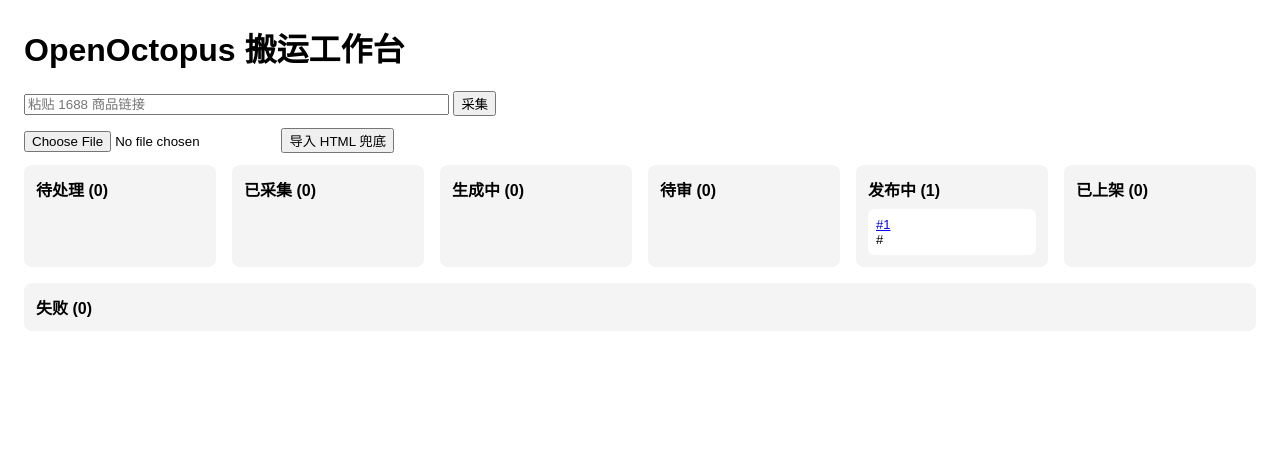
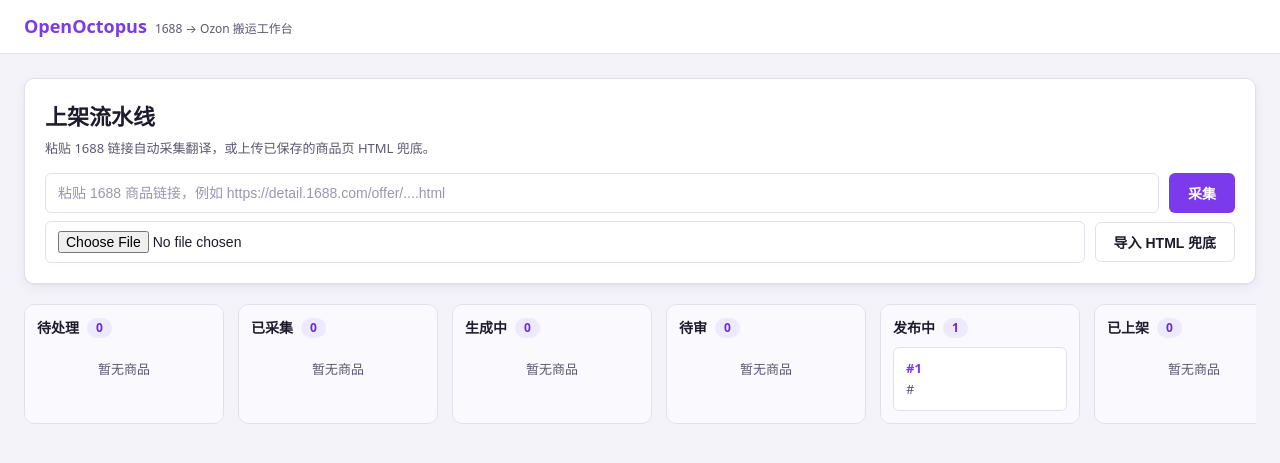
Before and after one commit to ryanhwong/OpenOctopus, a FastAPI app: page / in a window 1280 px wide. Shown: the top 463 px of the page. Run offline with FastAPI, Linux system fonts and the light colour scheme; tables that the repository leaves empty hold one stand-in row (values such as "Sample post"); parts of the project's set-up code (start-up, migrations or seed data) failed here and were passed over.

Commit message:
style: revamp workbench UI with shared design system

```diff
--- /dev/null
+++ b/src/openoctopus/web/templates/base.html
@@ -0,0 +1,101 @@
+<!doctype html>
+<html lang="zh-CN">
+<head>
+<meta charset="utf-8">
+<meta name="viewport" content="width=device-width, initial-scale=1">
+<title>{% block title %}OpenOctopus{% endblock %}</title>
+<style>
+:root{
+  --bg:#f5f3fa; --surface:#ffffff; --surface-2:#faf9fd;
+  --primary:#7c3aed; --primary-dark:#6d28d9; --primary-soft:#ede9fe;
+  --cta:#f97316; --cta-dark:#ea580c;
+  --text:#1e1b2e; --muted:#5b5872; --border:#e3e0ee;
+  --success:#16a34a; --success-bg:#dcfce7;
+  --warning:#b45309; --warning-bg:#fef3c7;
+  --danger:#dc2626; --danger-bg:#fee2e2;
+  --info:#1d4ed8; --info-bg:#dbeafe;
+  --radius:10px; --radius-s:6px;
+  --shadow:0 1px 2px rgba(30,27,46,.06),0 4px 12px rgba(30,27,46,.06);
+}
+*{box-sizing:border-box}
+body{margin:0;background:var(--bg);color:var(--text);
+  font-family:"Fira Sans",system-ui,-apple-system,"PingFang SC","Microsoft YaHei",sans-serif;
+  font-size:15px;line-height:1.6}
+a{color:var(--primary)}
+.topbar{background:var(--surface);border-bottom:1px solid var(--border);
+  padding:12px 24px;display:flex;align-items:center;gap:16px;position:sticky;top:0;z-index:30}
+.brand{font-weight:700;font-size:18px;color:var(--primary);text-decoration:none;white-space:nowrap}
+.brand small{font-weight:400;color:var(--muted);font-size:12px;margin-left:8px}
+.topbar nav{margin-left:auto;display:flex;gap:8px}
+.wrap{max-width:1280px;margin:0 auto;padding:24px}
+.card{background:var(--surface);border:1px solid var(--border);border-radius:var(--radius);
+  box-shadow:var(--shadow);padding:20px}
+h1{font-size:22px;margin:0 0 16px}
+h2{font-size:17px;margin:24px 0 12px}
+h3{font-size:15px;margin:20px 0 8px}
+.muted{color:var(--muted);font-size:13px}
+.btn{display:inline-flex;align-items:center;justify-content:center;gap:6px;
+  min-height:40px;padding:8px 18px;border-radius:var(--radius-s);border:1px solid transparent;
+  font-size:14px;font-weight:600;cursor:pointer;text-decoration:none;
+  transition:background-color .2s,color .2s,border-color .2s,box-shadow .2s}
+.btn-primary{background:var(--primary);color:#fff}
+.btn-primary:hover{background:var(--primary-dark)}
+.btn-cta{background:var(--cta);color:#fff}
+.btn-cta:hover{background:var(--cta-dark)}
+.btn-ghost{background:var(--surface);border-color:var(--border);color:var(--text)}
+.btn-ghost:hover{border-color:var(--primary);color:var(--primary)}
+.btn-danger-ghost{background:var(--surface);border-color:var(--border);color:var(--danger)}
+.btn-danger-ghost:hover{border-color:var(--danger)}
+.btn:focus-visible,a:focus-visible,input:focus-visible,textarea:focus-visible,select:focus-visible{
+  outline:2px solid var(--primary);outline-offset:2px}
+input[type=text],input:not([type]),input[type=file],textarea,select{
+  width:100%;padding:9px 12px;margin:4px 0 14px;font-size:14px;color:var(--text);
+  border:1px solid var(--border);border-radius:var(--radius-s);background:var(--surface)}
+input::placeholder,textarea::placeholder{color:#9a97b3}
+label{display:block;font-weight:600;font-size:13px;margin-top:4px}
+.pill{display:inline-block;padding:2px 10px;border-radius:999px;font-size:12px;font-weight:600;white-space:nowrap}
+.pill-new{background:#f1f0f6;color:var(--muted)}
+.pill-collected{background:var(--info-bg);color:var(--info)}
+.pill-generating{background:var(--warning-bg);color:var(--warning)}
+.pill-review{background:#ffedd5;color:var(--cta-dark)}
+.pill-publishing{background:var(--primary-soft);color:var(--primary-dark)}
+.pill-listed{background:var(--success-bg);color:var(--success)}
+.pill-failed{background:var(--danger-bg);color:var(--danger)}
+.cols{display:flex;gap:14px;overflow-x:auto;padding-bottom:8px}
+.col{flex:1;min-width:200px;background:var(--surface-2);border:1px solid var(--border);
+  border-radius:var(--radius);padding:12px}
+.col-head{display:flex;align-items:center;gap:8px;font-weight:700;font-size:14px;margin-bottom:4px}
+.count{background:var(--primary-soft);color:var(--primary-dark);border-radius:999px;
+  font-size:12px;padding:0 9px;font-weight:700}
+.pcard{display:block;background:var(--surface);border:1px solid var(--border);
+  border-radius:var(--radius-s);padding:10px 12px;margin-top:8px;font-size:13px;
+  color:var(--text);text-decoration:none;cursor:pointer;
+  transition:border-color .2s,box-shadow .2s}
+.pcard:hover{border-color:var(--primary);box-shadow:var(--shadow)}
+.pcard .pid{font-weight:700;color:var(--primary)}
+.pcard .url{color:var(--muted);word-break:break-all}
+.empty{color:var(--muted);font-size:13px;text-align:center;padding:16px 0}
+.grid2{display:grid;grid-template-columns:1fr 1fr;gap:20px;align-items:start}
+@media (max-width:900px){.grid2{grid-template-columns:1fr}}
+.actionbar{position:sticky;bottom:0;background:var(--surface);border:1px solid var(--border);
+  border-radius:var(--radius);box-shadow:var(--shadow);padding:12px 16px;margin-top:20px;
+  display:flex;gap:10px;flex-wrap:wrap;align-items:center}
+.actionbar form{display:inline}
+.imgpair{display:grid;grid-template-columns:1fr 1fr;gap:10px;margin-bottom:14px;
+  border:1px solid var(--border);border-radius:var(--radius-s);padding:10px;background:var(--surface-2)}
+.imgpair figure{margin:0}
+.imgpair img{width:100%;border-radius:4px;display:block;background:#fff}
+.imgpair figcaption{font-size:12px;color:var(--muted);margin-bottom:4px}
+.srcbox{background:var(--surface-2);border:1px solid var(--border);border-radius:var(--radius-s);
+  padding:12px 14px;margin-bottom:10px;font-size:14px}
+@media (prefers-reduced-motion:reduce){*{transition:none !important}}
+</style>
+</head>
+<body>
+<header class="topbar">
+  <a class="brand" href="/">OpenOctopus<small>1688 → Ozon 搬运工作台</small></a>
+  <nav>{% block nav %}{% endblock %}</nav>
+</header>
+<main class="wrap">{% block content %}{% endblock %}</main>
+</body>
+</html>
--- a/src/openoctopus/web/templates/kanban.html
+++ b/src/openoctopus/web/templates/kanban.html
@@ -1,31 +1,33 @@
-<!doctype html>
-<html><head><meta charset="utf-8"><title>OpenOctopus</title>
-<style>
- body{font-family:sans-serif;margin:24px}
- .cols{display:flex;gap:16px;flex-wrap:wrap}
- .col{flex:1;min-width:160px;background:#f4f4f4;border-radius:8px;padding:12px}
- .card{background:#fff;border-radius:6px;padding:8px;margin-top:8px;font-size:13px}
- form{margin:12px 0}
-</style></head><body>
-<h1>OpenOctopus 搬运工作台</h1>
-<form method="post" action="/products">
-  <input name="url" size="50" placeholder="粘贴 1688 商品链接">
-  <button>采集</button>
-</form>
-<form method="post" action="/products/import-html" enctype="multipart/form-data">
-  <input type="file" name="file" accept=".html">
-  <button>导入 HTML 兜底</button>
-</form>
+{% extends "base.html" %}
+{% block title %}看板 - OpenOctopus{% endblock %}
+{% block content %}
+<div class="card" style="margin-bottom:20px">
+  <h1 style="margin-bottom:4px">上架流水线</h1>
+  <p class="muted" style="margin-top:0">粘贴 1688 链接自动采集翻译，或上传已保存的商品页 HTML 兜底。</p>
+  <form method="post" action="/products" style="display:flex;gap:10px;margin:14px 0 4px">
+    <input name="url" type="text" placeholder="粘贴 1688 商品链接，例如 https://detail.1688.com/offer/....html"
+           aria-label="1688 商品链接" style="margin:0">
+    <button class="btn btn-primary" type="submit" style="white-space:nowrap">采集</button>
+  </form>
+  <form method="post" action="/products/import-html" enctype="multipart/form-data"
+        style="display:flex;gap:10px;margin:8px 0 0;align-items:center">
+    <input type="file" name="file" accept=".html" aria-label="商品页 HTML 文件" style="margin:0">
+    <button class="btn btn-ghost" type="submit" style="white-space:nowrap">导入 HTML 兜底</button>
+  </form>
+</div>
+
 <div class="cols">
 {% for label, items in groups %}
-  <div class="col"><strong>{{ label }} ({{ items|length }})</strong>
-  {% for it in items %}
-    <div class="card">
-      <a href="/products/{{ it['id'] }}">#{{ it['id'] }}</a><br>
-      {{ it['source_url'][:40] }}
-    </div>
-  {% endfor %}
-  </div>
+  <section class="col" aria-label="{{ label }}">
+    <div class="col-head">{{ label }} <span class="count">{{ items|length }}</span></div>
+    {% for it in items %}
+      <a class="pcard" href="/products/{{ it['id'] }}" title="{{ it['source_url'] }}">
+        <span class="pid">#{{ it['id'] }}</span><br>
+        <span class="url">{{ it['source_url'][:48] }}</span>
+      </a>
+    {% endfor %}
+    {% if not items %}<div class="empty">暂无商品</div>{% endif %}
+  </section>
 {% endfor %}
 </div>
-</body></html>
+{% endblock %}
```
Also changed, not shown: src/openoctopus/web/templates/review.html (+73 -51 lines).
